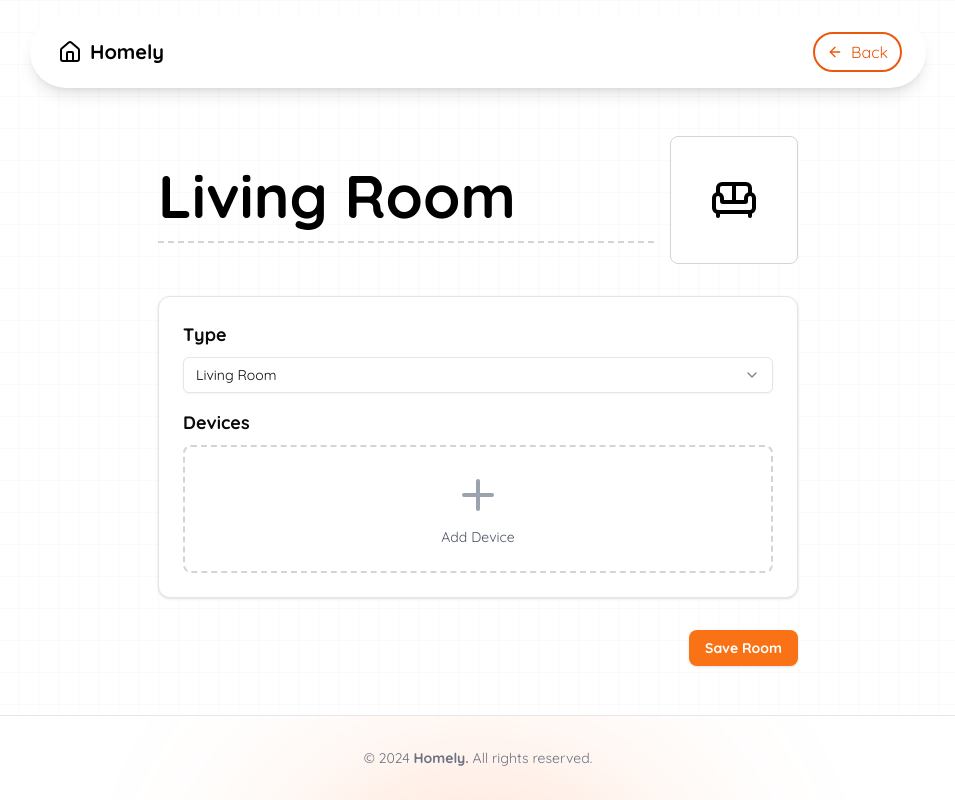
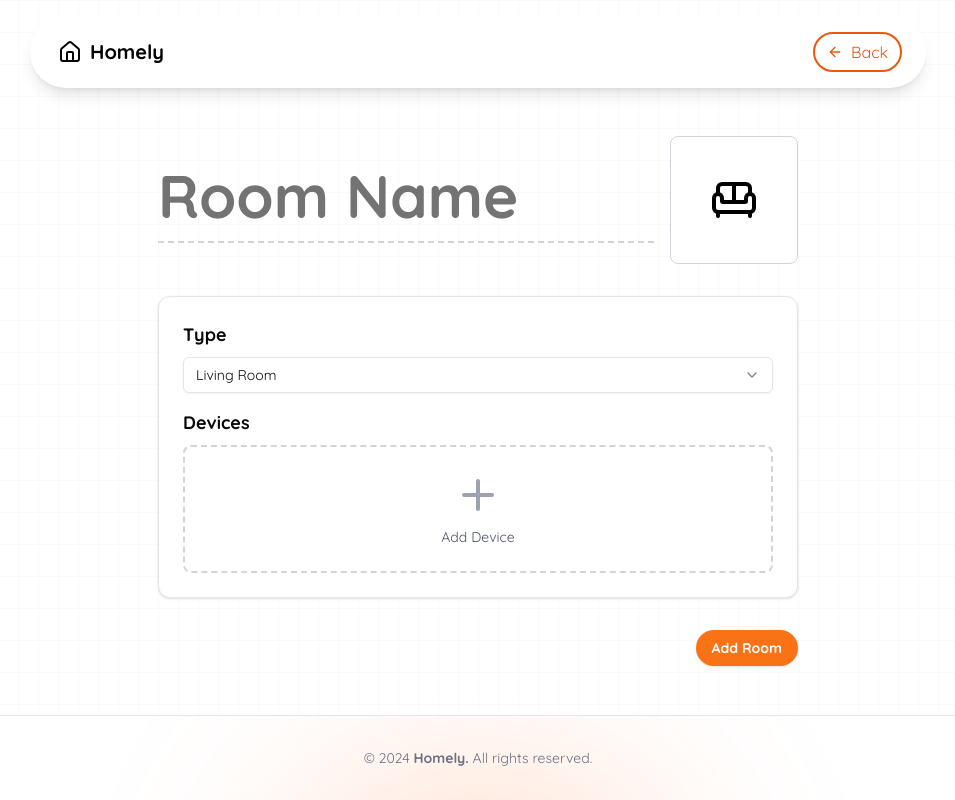
Before and after one commit to FaresMakki/SmartHouse, a Next.js app in the folder smarthouse-frontend/: page /rooms/addRoom in a window 1280 px wide. Shown: the whole page, without its empty margins (162-1117 px from the left). Built offline with nearby package versions, Linux system fonts and the light colour scheme.

Commit message:
Minor fixes to add Room, Quality of Life improvements.

```diff
--- a/smarthouse-frontend/app/rooms/addRoom/page.tsx
+++ b/smarthouse-frontend/app/rooms/addRoom/page.tsx
@@ -68,7 +68,7 @@ export default function AddRoom() {
     const form = useForm<RoomFormValues>({
         resolver: zodResolver(roomSchema),
         defaultValues: {
-            name: 'Living Room',
+            name: '',
             icon: 'sofa',
             nature: 'Living Room',
             devices: [],
@@ -216,9 +216,9 @@ export default function AddRoom() {
                     <div className="flex justify-end">
                         <Button
                             type="submit"
-                            className="bg-orange-500 hover:bg-orange-600 text-white font-semibold py-2 px-4 rounded-lg transition-colors duration-300"
+                            className="bg-orange-500 rounded-full hover:bg-orange-600 text-white font-semibold py-2 px-4 transition-colors duration-300"
                         >
-                            Save Room
+                            Add Room
                         </Button>
                     </div>
                 </form>
```
